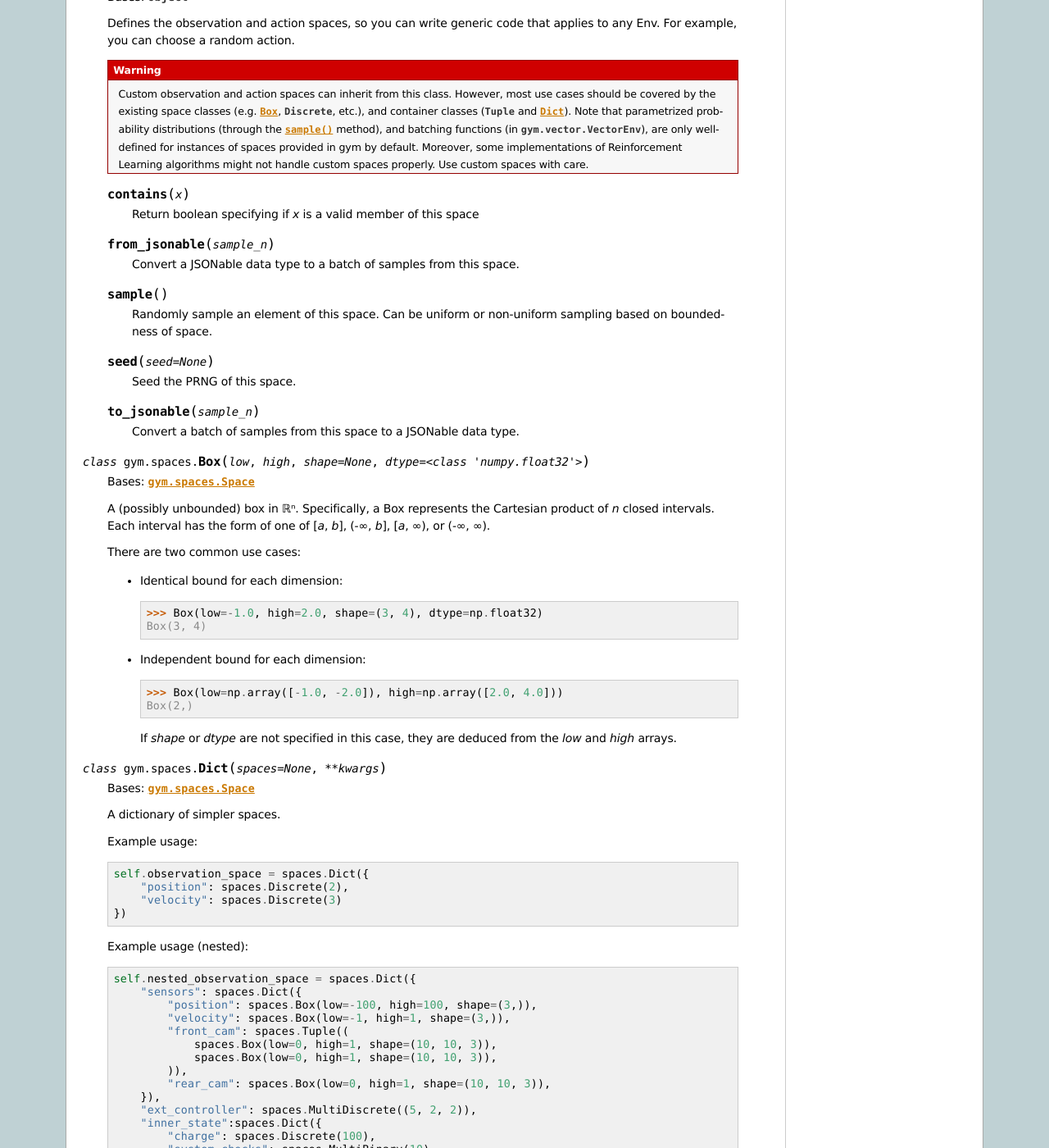
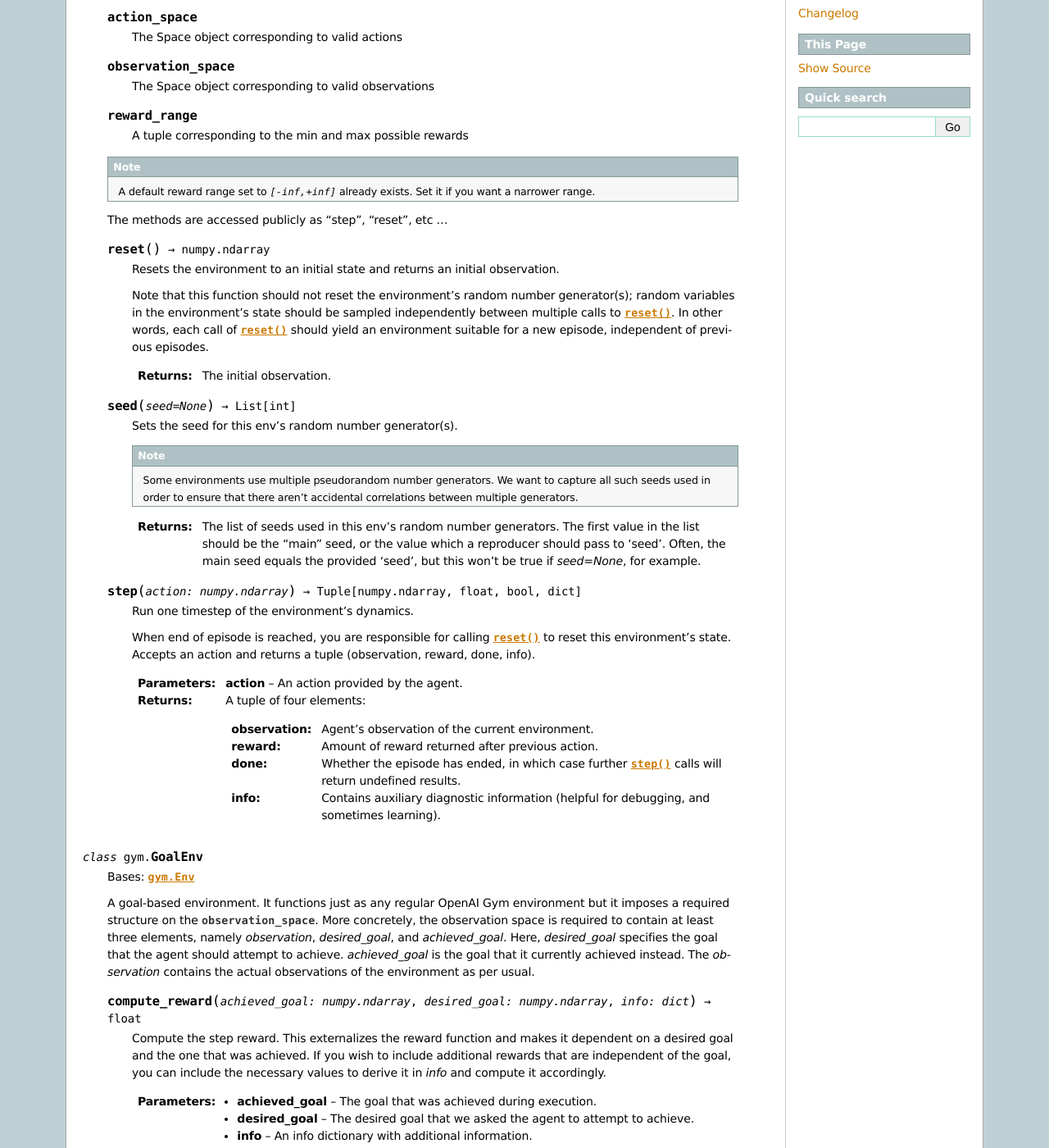
Before and after one commit to geoff-project/coi, a Sphinx documentation site: the page built from docs/api.md, in a window 1280 px wide and 1400 px high, scrolled down 728 px. Shown: the whole window at 82% size. Built offline with Sphinx 7.4.7, drawn with Linux system fonts in a browser that asks for light colours; the version number could not be read and is left out; some of the changed text lies outside the part shown.

Commit message:
Document gym.Env and gym.GoalEnv properly.

````diff
--- a/docs/api.md
+++ b/docs/api.md
@@ -16,13 +16,130 @@
     :members:
     :show-inheritance:
 
-.. autoclass:: gym.Env
-    :members:
-    :show-inheritance:
+.. class:: gym.Env
 
-.. autoclass:: gym.GoalEnv
-    :members:
-    :show-inheritance:
+    Bases: :class:`cernml.coi.Problem`
+
+    The main OpenAI Gym class. It encapsulates an environment with arbitrary
+    behind-the-scenes dynamics. An environment can be partially or fully
+    observed.
+
+    The main API methods that users of this class need to know are:
+
+    - :meth:`step()`
+    - :meth:`reset()`
+    - :meth:`~cernml.coi.Problem.render()`
+    - :meth:`~cernml.coi.Problem.close()`
+    - :meth:`seed()`
+
+    And set the following attributes:
+
+    .. attribute:: action_space
+
+        The Space object corresponding to valid actions
+
+    .. attribute:: observation_space
+
+        The Space object corresponding to valid observations
+
+    .. attribute:: reward_range
+
+        A tuple corresponding to the min and max possible rewards
+
+    .. note::
+        A default reward range set to `[-inf,+inf]` already exists. Set
+        it if you want a narrower range.
+
+    The methods are accessed publicly as "step", "reset", etc ...
+
+    .. method:: reset() -> numpy.ndarray
+
+        Resets the environment to an initial state and returns an initial
+        observation.
+
+        Note that this function should not reset the environment’s random
+        number generator(s); random variables in the environment’s state should
+        be sampled independently between multiple calls to :meth:`reset()`. In
+        other words, each call of :meth:`reset()` should yield an environment
+        suitable for a new episode, independent of previous episodes.
+
+        :return: The initial observation.
+
+    .. method:: seed(seed=None) -> List[int]
+
+        Sets the seed for this env’s random number generator(s).
+
+        .. note::
+            Some environments use multiple pseudorandom number generators. We
+            want to capture all such seeds used in order to ensure that there
+            aren't accidental correlations between multiple generators.
+
+
+        :return: The list of seeds used in this env's random number generators.
+            The first value in the list should be the "main" seed, or the value
+            which a reproducer should pass to 'seed'. Often, the main seed
+            equals the provided 'seed', but this won't be true if *seed=None*,
+            for example.
+
+    .. method:: step(action: numpy.ndarray) -> Tuple[numpy.ndarray, float, bool, dict]
+
+        Run one timestep of the environment's dynamics.
+
+        When end of
+        episode is reached, you are responsible for calling :meth:`reset()`
+        to reset this environment's state.
+        Accepts an action and returns a tuple (observation, reward, done, info).
+
+        :param action: An action provided by the agent.
+
+        :return: A tuple of four elements:
+
+            :observation:
+                Agent's observation of the current environment.
+            :reward:
+                Amount of reward returned after previous action.
+            :done:
+                Whether the episode has ended, in which case further
+                :meth:`step()` calls will return undefined results.
+            :info:
+                Contains auxiliary diagnostic information (helpful for
+                debugging, and sometimes learning).
+
+.. class:: gym.GoalEnv
+
+    Bases: :class:`gym.Env`
+
+    A goal-based environment. It functions just as any regular OpenAI Gym
+    environment but it imposes a required structure on the
+    :attr:`observation_space`. More concretely, the observation space is
+    required to contain at least three elements, namely *observation*,
+    *desired\_goal*, and *achieved\_goal*. Here, *desired\_goal* specifies the
+    goal that the agent should attempt to achieve. *achieved\_goal* is the goal
+    that it currently achieved instead. The *observation* contains the actual
+    observations of the environment as per usual.
+
+    .. method:: compute_reward(achieved_goal: numpy.ndarray, desired_goal: numpy.ndarray, info: dict) -> float
+
+        Compute the step reward. This externalizes the reward function and
+        makes it dependent on a desired goal and the one that was achieved. If
+        you wish to include additional rewards that are independent of the
+        goal, you can include the necessary values to derive it in *info* and
+        compute it accordingly.
+
+        :param achieved_goal: The goal that was achieved during execution.
+        :param desired_goal: The desired goal that we asked the agent to
+            attempt to achieve.
+        :param info: An info dictionary with additional information.
+
+        :return: The reward that corresponds to the provided achieved goal
+            w.r.t. to the desired goal.
+
+        .. note::
+
+            The following should always hold true::
+
+                ob, reward, done, info = env.step()
+                assert reward == env.compute_reward(ob['achieved_goal'], ob['goal'], info)
 ```
 
 ## Spaces
````
